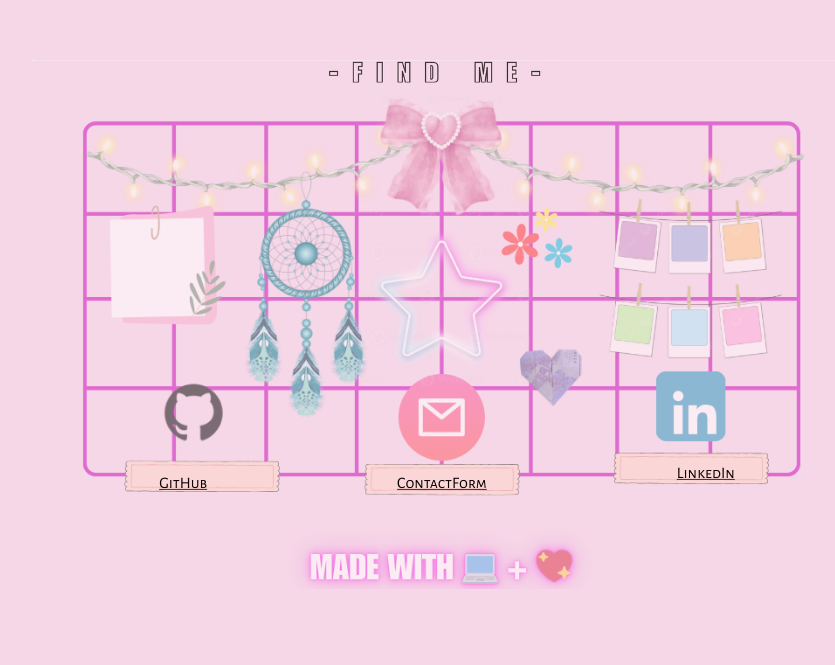
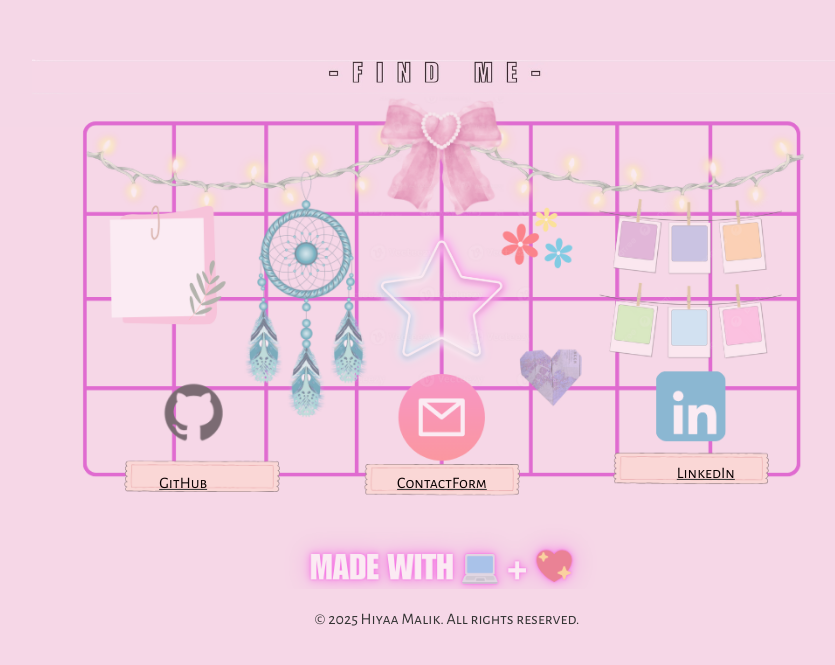
Before and after one commit to hiyaamalik/The-Real-Hiyaa-Malik, a React (Vite) app: page / in a window 1280 px wide. Shown: the part 4917-5582 px from the top of the page, without its empty margins (193-1028 px from the left). Built offline with nearby package versions, Linux system fonts and the light colour scheme; the HTML template or start-up script is replaced by a standard one.

Commit message:
Fixed appearance and animations

```diff
--- a/src/sections/Contact.jsx
+++ b/src/sections/Contact.jsx
@@ -16,9 +16,13 @@ const Contact = () => {
                     <a href="https://github.com/hiyaamalik" target="_blank" rel="noopener noreferrer">GitHub</a>
                     <a href="mailto:youremail@example.com">ContactForm</a>
                     <a href="https://www.linkedin.com/in/hiyaamalik" target="_blank" rel="noopener noreferrer">LinkedIn</a>
-
                 </div>
             </div>
+
+            {/* Copyright line */}
+            <footer className="contact-footer">
+                <p>© 2025 Hiyaa Malik. All rights reserved.</p>
+            </footer>
         </section>
     );
 };
```
Lines whose indentation alone changed are shown as unchanged.
